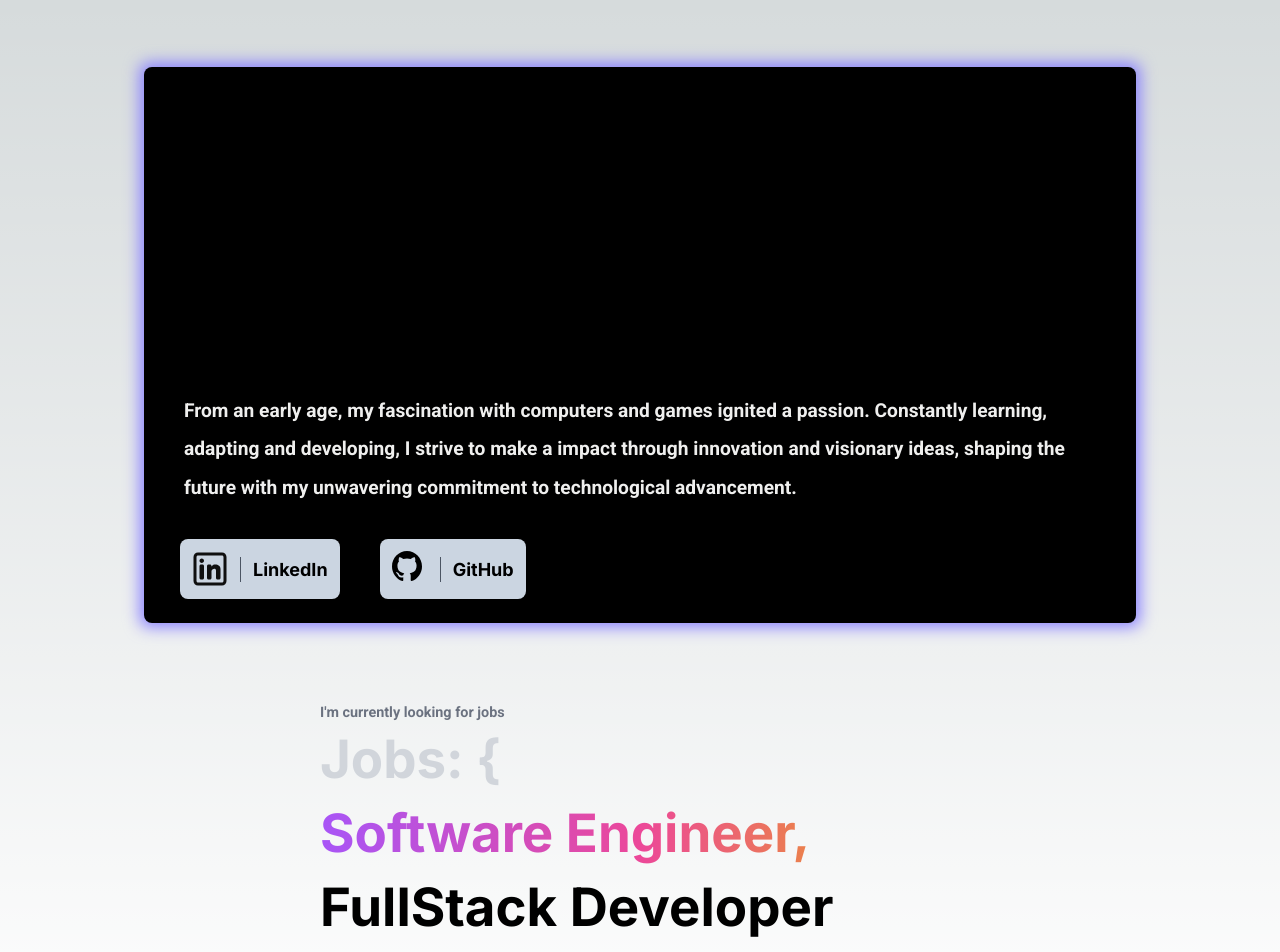
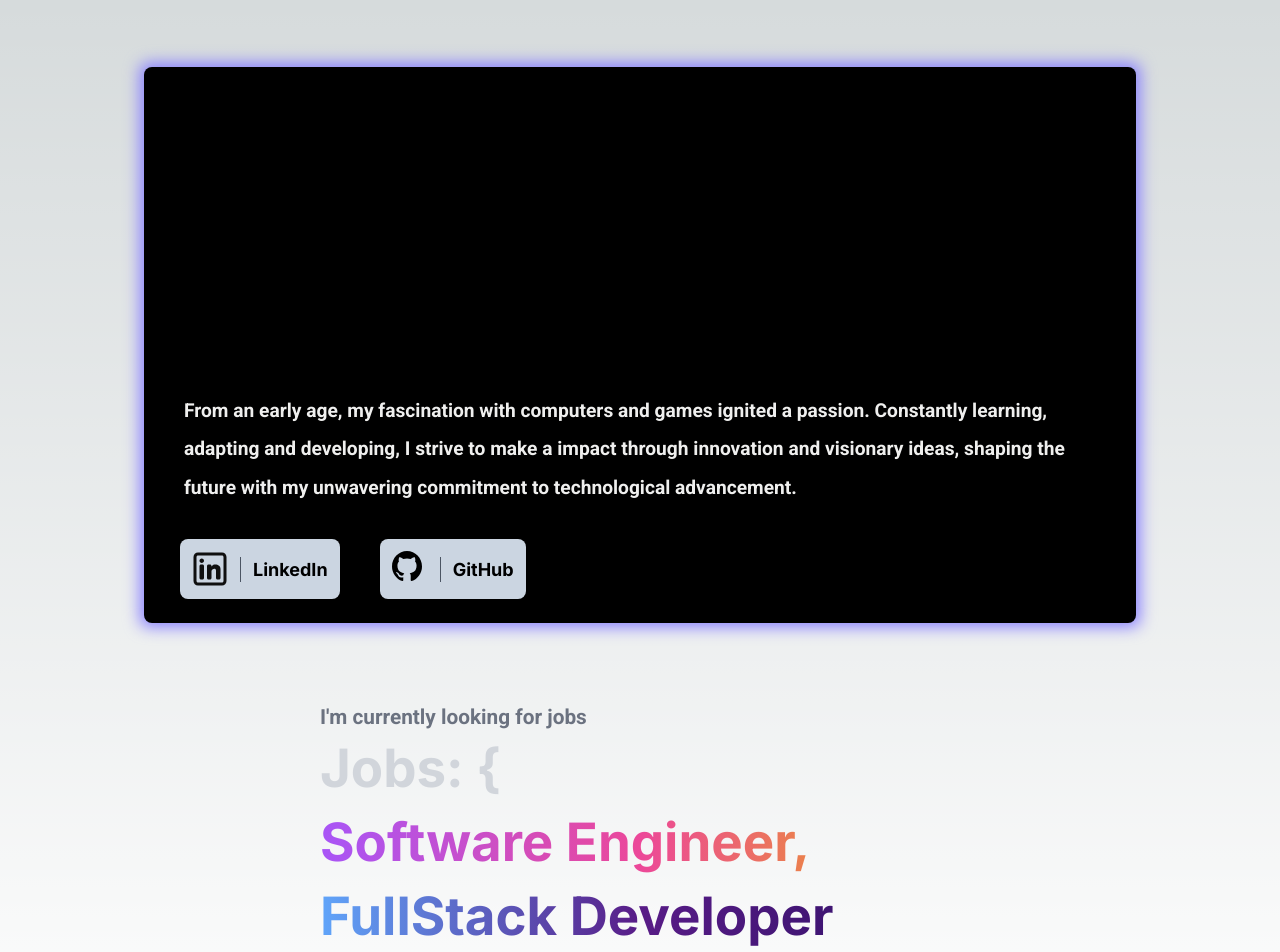
Before and after one commit to fazil-syed/SyedFazilPortfolio, a Next.js app: page / in a window 1280 px wide. Shown: the top 952 px of the page. Built offline with nearby package versions, Linux system fonts and the light colour scheme.

Commit message:
ui improvements

```diff
--- a/app/globals.css
+++ b/app/globals.css
@@ -32,7 +32,7 @@ body {
   }
 }
 
-.gradient-text {
+.gradient-text1 {
   background: linear-gradient(
     to right,
     #a855f7,
@@ -46,3 +46,17 @@ body {
   background-size: 300% 300%;
   background-clip: text;
 }
+.gradient-text2 {
+  background: linear-gradient(
+    to right,
+    rgb(96 165 250),
+    rgb(88 28 135),
+    rgb(46 16 101),
+    rgb(88 28 135),
+    rgb(96 165 250),
+    rgb(88 28 135),
+    rgb(46 16 101)
+  );
+  background-size: 300% 300%;
+  background-clip: text;
+}
--- a/components/Jobs.jsx
+++ b/components/Jobs.jsx
@@ -7,24 +7,24 @@ const Jobs = () => {
     <div className="flex items-center justify-center my-5 ">
       <div className="relative w-[80%] lg:w-[50%]">
         <p
-          className={`text-gray-500 text-small-semibold lg:text-base-semibold ${roboto.className}`}
+          className={`text-gray-500 text-small-semibold lg:text-base1-semibold ${roboto.className}`}
         >
           I'm currently looking for jobs
         </p>
         <h1 className="text-heading3-semibold lg:text-heading3-bold text-gray-300">
           Jobs: {"{"}
         </h1>
-        <h1 className="text-heading3-semibold lg:text-heading3-bold text-transparent gradient-text animate-gradient">
+        <h1 className="text-heading3-semibold lg:text-heading3-bold text-transparent gradient-text1 animate-gradient">
           Software Engineer,
         </h1>
-        <h1 className="text-heading3-semibold lg:text-heading3-bold">
+        <h1 className="text-heading3-semibold lg:text-heading3-bold text-transparent gradient-text2">
           FullStack Developer
         </h1>
         <h1 className="text-heading3-semibold lg:text-heading3-bold text-gray-300">
           {"}"}
         </h1>
         <p
-          className={`text-gray-500 text-small-semibold lg:text-base-semibold ${roboto.className}`}
+          className={`text-gray-500 text-small-semibold lg:text-base1-semibold ${roboto.className}`}
         >
           I'm particularly interested in product based positions where I can
           help make an organization wide impact.
--- a/tailwind.config.js
+++ b/tailwind.config.js
@@ -122,7 +122,7 @@ module.exports = {
         },
       ],
       "base1-semibold": [
-        "16px",
+        "1.3rem",
         {
           lineHeight: "140%",
           fontWeight: "600",
```
